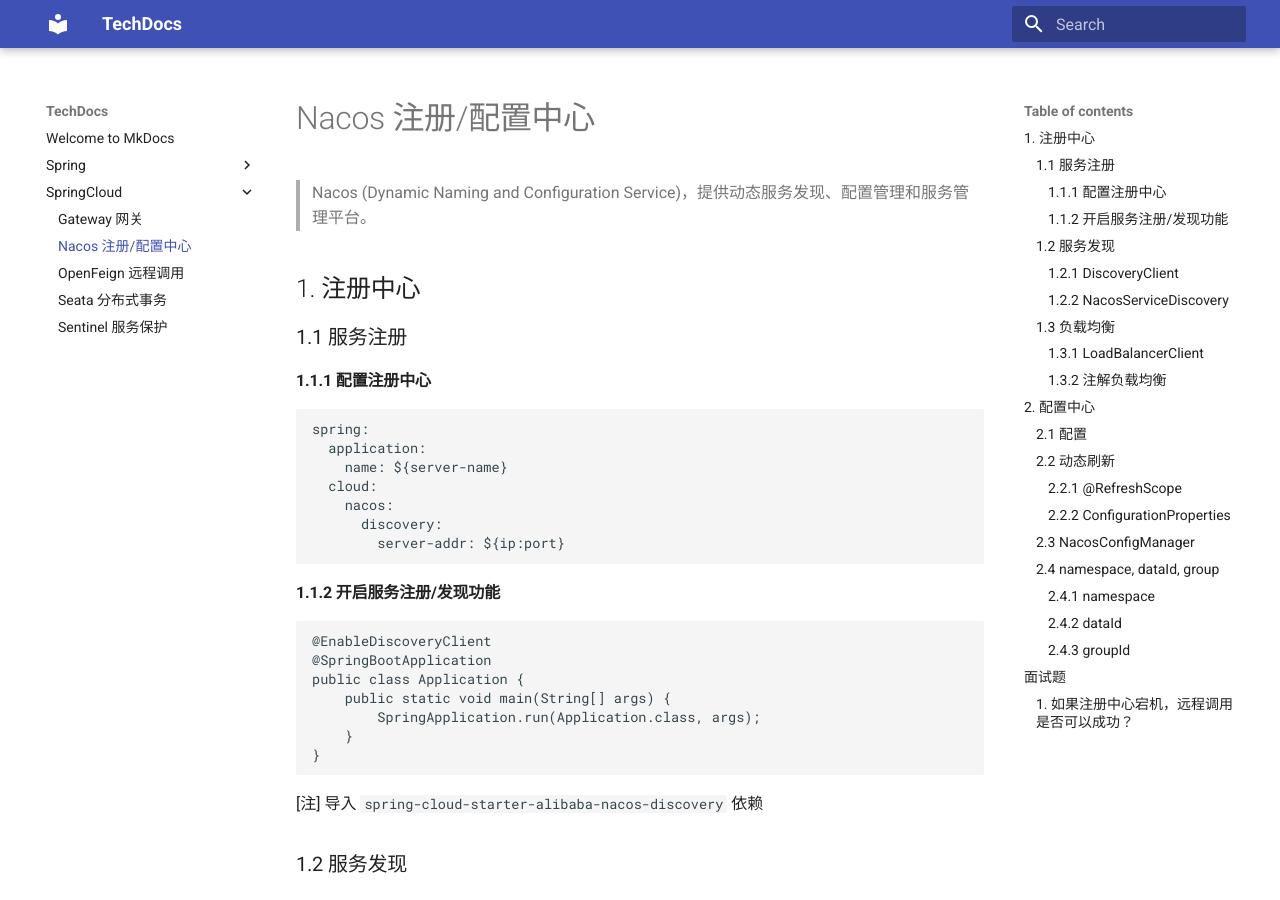
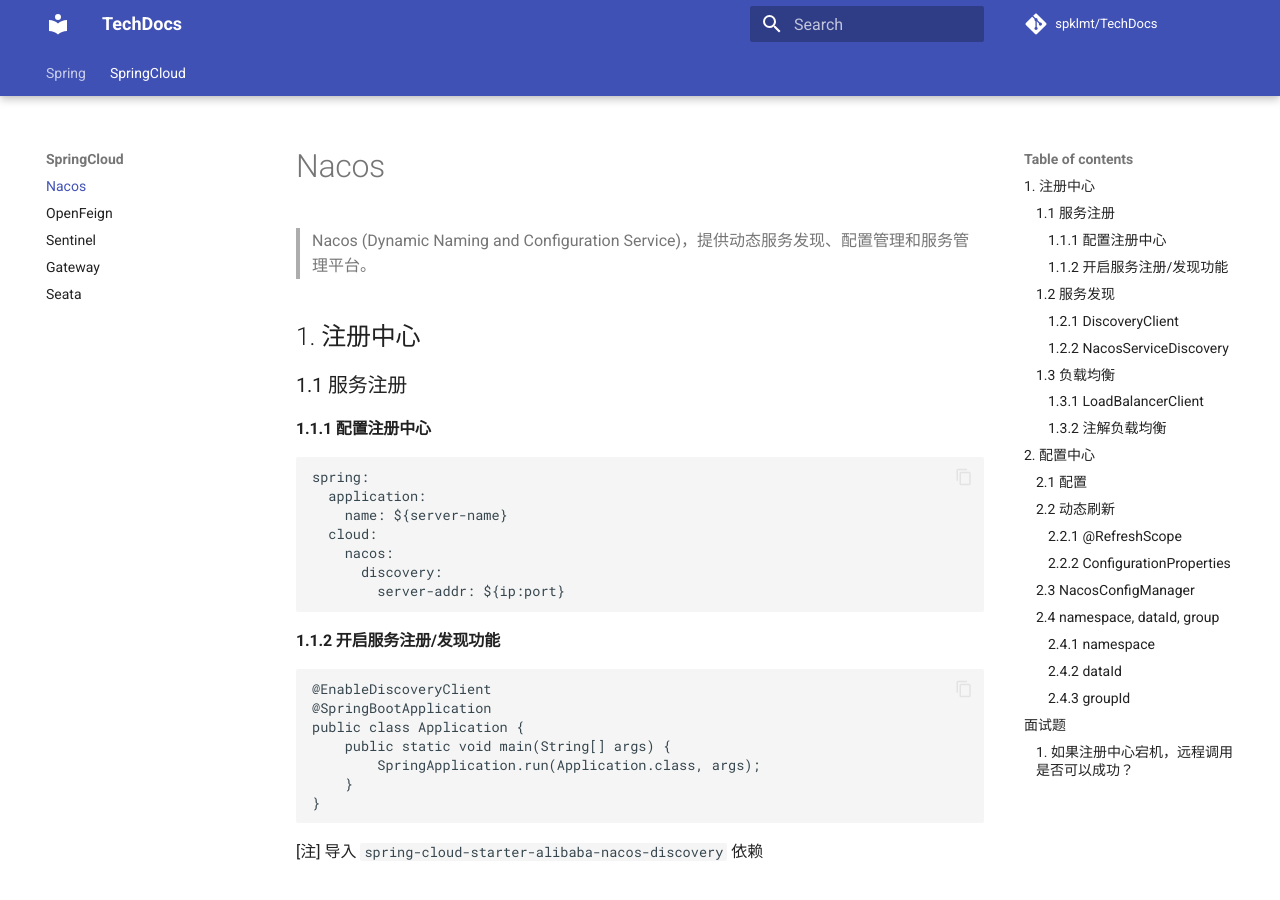
Before and after one commit to spklmt/TechDocs, an MkDocs documentation site: the page built from docs/SpringCloud/Nacos.md, in a window 1280 px wide and 900 px high. Built offline with MkDocs 1.6.1 and Material for MkDocs 9.7.7, drawn with Linux system fonts in a browser that asks for light colours; comment, search, counter and statistics services are not loaded; some of the changed text lies outside the part shown.

```diff
--- a/docs/SpringCloud/Gateway.md
+++ b/docs/SpringCloud/Gateway.md
@@ -1,4 +1,4 @@
-# Gateway 网关
+# Gateway
 
 ## 1. 路由
 
--- a/docs/SpringCloud/Nacos.md
+++ b/docs/SpringCloud/Nacos.md
@@ -1,4 +1,4 @@
-# Nacos 注册/配置中心
+# Nacos
 
 >Nacos (Dynamic Naming and Configuration Service)，提供动态服务发现、配置管理和服务管理平台。
 
--- a/docs/SpringCloud/OpenFeign.md
+++ b/docs/SpringCloud/OpenFeign.md
@@ -1,4 +1,4 @@
-# OpenFeign 远程调用
+# OpenFeign
 
 > Spring Cloud 的声明式 REST 客户端。
 
--- a/docs/SpringCloud/Seata.md
+++ b/docs/SpringCloud/Seata.md
@@ -1,4 +1,4 @@
-# Seata 分布式事务
+# Seata
 
 ## 1. 架构原理
 
--- a/docs/SpringCloud/Sentinel.md
+++ b/docs/SpringCloud/Sentinel.md
@@ -1,4 +1,4 @@
-# Sentinel 服务保护
+# Sentinel
 
 > 面向分布式、多语言异构化服务架构的流量治理组件。
 
--- a/mkdocs.yml
+++ b/mkdocs.yml
@@ -1,3 +1,25 @@
+repo_url: https://github.com/spklmt/TechDocs
+repo_name: spklmt/TechDocs
 site_name: TechDocs
 theme:
   name: material
+  features:
+    - navigation.tabs
+    - navigation.tabs.sticky
+    - navigation.sections
+    - navigation.top
+    - navigation.footer
+    - search.suggest
+    - search.highlight
+    - navigation.expand
+    - navigation.indexes
+    - content.tabs.link
+    - content.tooltips
+    - content.code.copy
+    - content.code.annotate
+    - content.code.select
+extra:
+  generator: true
+plugins:
+  - search
+  - awesome-pages
```
Also changed, not shown: docs/Spring/MyBatisPlus.md (+3 -0 lines), docs/.pages (added), docs/SpringCloud/.pages (added).
